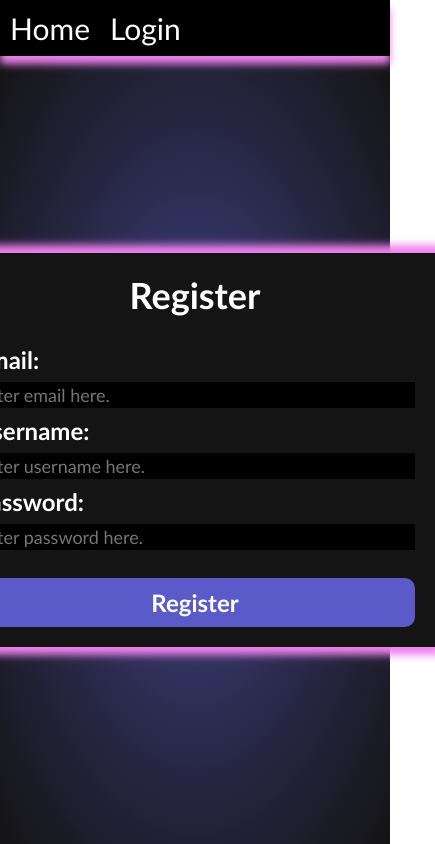
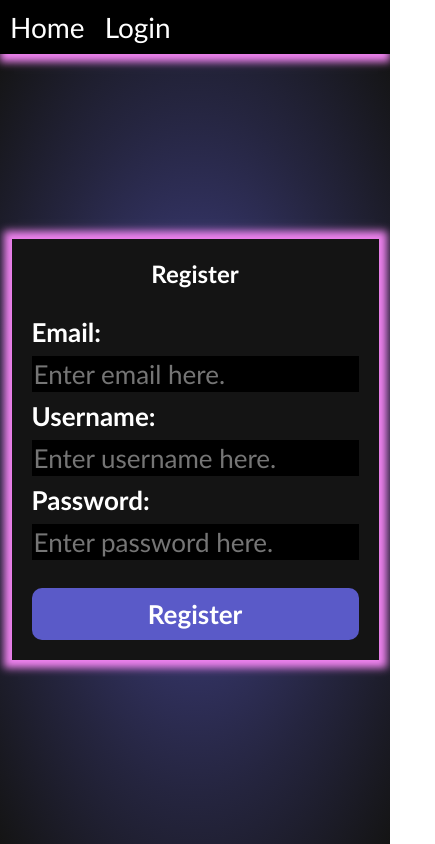
Before and after one commit to walstromowen/authenticator-app, a React (Vite) app in the folder frontend/: page /register in a window 390 px wide. Shown: the whole page, 435 px wide, since content can reach past the window. Built offline with nearby package versions, Linux system fonts and the light colour scheme; no server answers.

Commit message:
Added responsive design changes

```diff
--- a/frontend/src/index.css
+++ b/frontend/src/index.css
@@ -3,6 +3,12 @@
   --color-2: violet;
   --color-3: white;
   --color-4: rgb(20 20 20);
+
+  --font-size-1: 60px;
+  --font-size-2: 36px;
+  --font-size-3: 30px;
+  --font-size-4: 24px;
+  --font-size-5: 18px;
 }
 
 *{
@@ -27,7 +33,7 @@
 .link{
   text-decoration: none;
   color:var(--color-3);
-  font-size: 30px;
+  font-size: var(--font-size-3);
 }
 .register-link{
   color:var(--color-3);
@@ -43,7 +49,7 @@
   text-shadow: 0px 8px 10px var(--color-2);
 }
 button{
-  font-size:24px;
+  font-size:var(--font-size-4);
   font-weight: bold;
   border-radius: 10px;
   padding: 10px;
@@ -59,20 +65,20 @@ button:hover{
 }
 h1{
   color: var(--color-3);
-  font-size:60px;
+  font-size:var(--font-size-1);
 }
 h2{
   color: var(--color-3);
-  font-size:36px;
+  font-size:var(--font-size-2);
 
 }
 h3{
   color: var(--color-3);
-  font-size:24px;
+  font-size:var(--font-size-4);
   width: 50%;
 }
 label{
-  font-size:24px;
+  font-size:var(--font-size-4);
   font-weight: bold;
   color: var(--color-3);
   margin-bottom: 8px;
@@ -83,7 +89,7 @@ input{
   background-color:black;
   border: none;
   color: var(--color-3);
-  font-size: 24px;
+  font-size: var(--font-size-4);
   outline: none;
 
   padding: 2px;
@@ -163,7 +169,7 @@ input:focus{
     0 0 9px var(--color-2),
     0 0 100px var(--color-2),
     0 0 150px var(--color-2);
-  font-size: 80px;
+
   font-family: Helvetica, sans-serif;
   word-wrap: break-word;
   text-transform: uppercase;
@@ -191,20 +197,6 @@ input:focus{
   6%{opacity: 1;}
   8%{opacity: 0;}
   10%{opacity: 1;}
-}
-
-@media only screen and (max-width: 880px) {
-  .form-container{
-    width: 320px;
-  }
-  .home-header{
-    font-size: 36px;
-    width: min-content;
-    text-align: center;
-  }
-  input{
-    font-size: 18px;
-  }
 }
 
 .spinner{
@@ -248,3 +240,34 @@ input:focus{
     transform: rotate(360deg)
   }
 }
+
+@media only screen and (max-width: 780px) {
+  :root{
+    --font-size-1: 48px;
+    --font-size-2: 30px;
+    --font-size-3: 24px;
+    --font-size-4: 18px;
+    --font-size-5: 16px;
+  }
+  .form-container{
+    min-width: 320px;
+  }
+  .home-header{
+    font-size: var(--font-size-2);
+    width: min-content;
+    text-align: center;
+  }
+}
+
+@media only screen and (max-width: 400px) {
+  :root{
+    --font-size-1: 36px;
+    --font-size-2: 24px;
+    --font-size-3: 28px;
+    --font-size-4: 26px;
+    --font-size-5: 14px;
+  }
+  .form-container{
+    min-width: 280px;
+  }
+}
```
